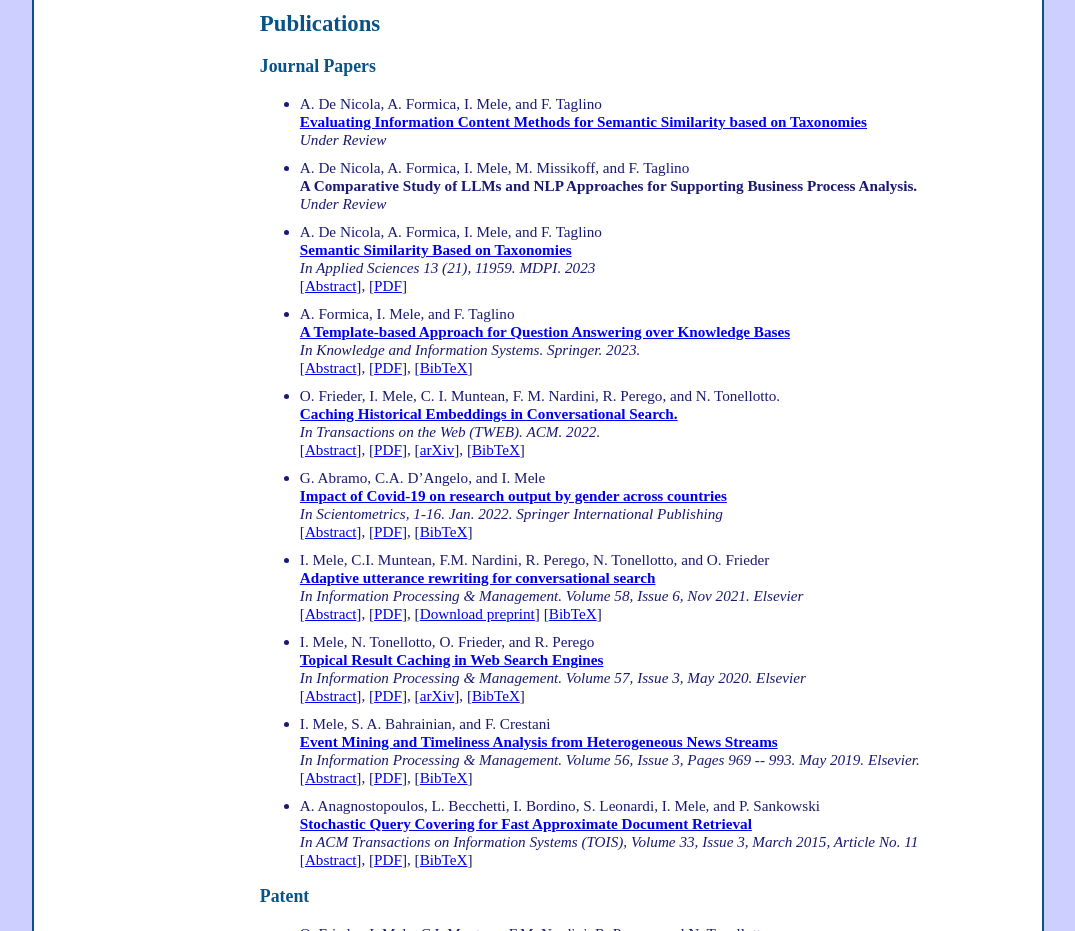
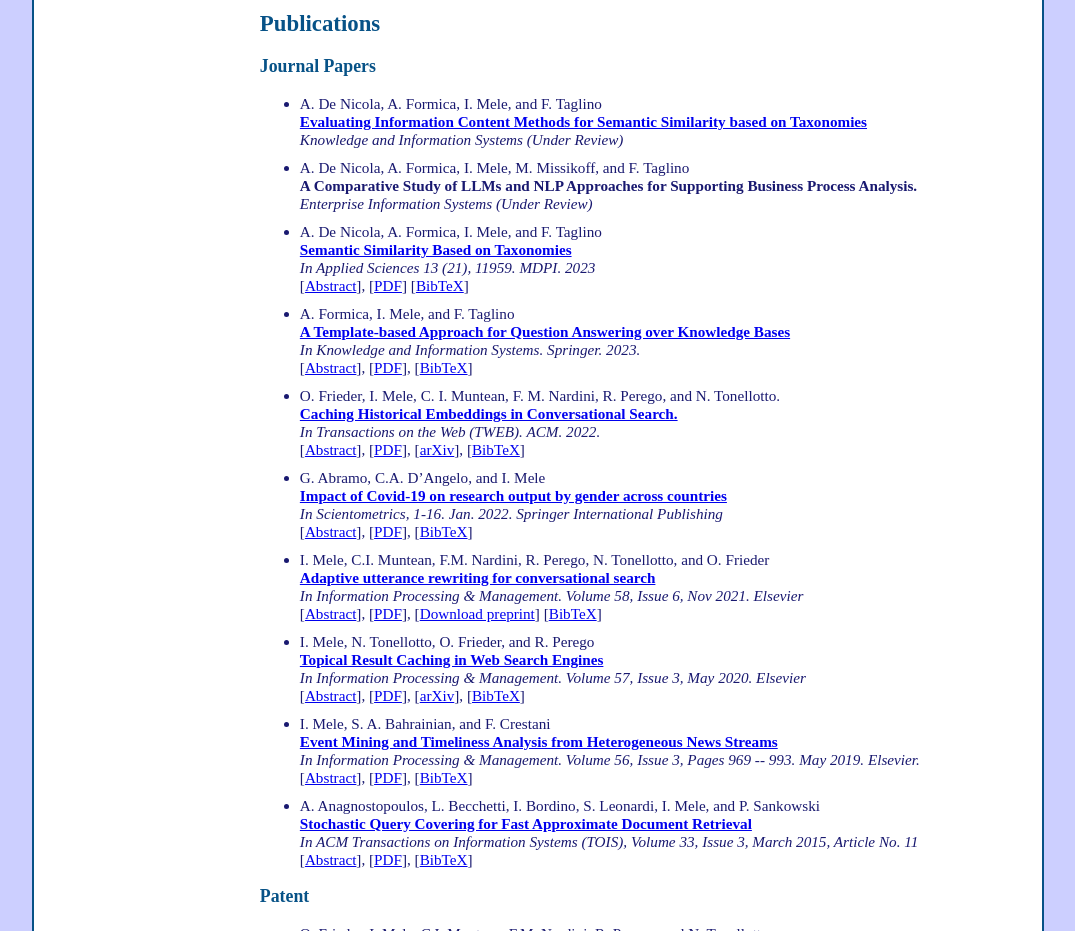
Before and after one commit to idamele/idamele.github.io, a plain HTML site: page index.html in a window 1280 px wide. Shown: the part 1440-2371 px from the top of the page, without its empty margins (102-1177 px from the left). Drawn offline with Linux system fonts and the light colour scheme; a script that the page names is missing.

Commit message:
Update index.html

```diff
--- a/index.html
+++ b/index.html
@@ -143,21 +143,23 @@ PUBLIC "-//W3C//DTD XHTML 1.0 Strict//EN"
 		<li>A. De Nicola, A. Formica, I. Mele, and F. Taglino <br />
 		<b><a href="https://assets-eu.researchsquare.com/files/rs-4455496/v1_covered_6597e58d-e692-4f36-bc2d-e68fff2004f7.pdf?c=1718684505">
 			Evaluating Information Content Methods for Semantic Similarity based on Taxonomies</a></b><br />
-			<i>Under Review</i><br />
+			<i>Knowledge and Information Systems (Under Review)</i><br />
 		</li>
 
 		<li>A. De Nicola, A. Formica, I. Mele, M. Missikoff, and F. Taglino  <br />
 		<b>A Comparative Study of LLMs and NLP Approaches for Supporting Business Process Analysis.</b> <br />
-		<i>Under Review</i><br />
+		<i>Enterprise Information Systems (Under Review)</i><br />
 		</li>
+
 		<li>
 		A. De Nicola, A. Formica, I. Mele, and F. Taglino  <br />
 		<b><a href="https://www.mdpi.com/2076-3417/13/21/11959">Semantic Similarity Based on Taxonomies</a></b> <br />
 		<i>In Applied Sciences 13 (21), 11959. MDPI. 2023</i><br />
 		[<a onclick="toggle('MDPI23-DNFMT-abstract','linkMDPI23-DNFMT')" href="javascript:void(0)"><span id="link-MDPI23-DNFMT">Abstract</span></a>],
 		[<a href="https://www.mdpi.com/2076-3417/13/21/11959/pdf?version=1698911794">PDF</a>]
-		<div id="MDPI23-DNFMT-abstract" style="display: none;">
-	  	<br />
+		[<a href="javascript:void(0);" onclick="popupBib('pubs/MDPI-DFMT.bib');">BibTeX</a>]
+	  	<div id="MDPI23-DNFMT-abstract" style="display: none;">
+		<br />
 		The evaluation of the semantic similarity of concepts organized according to taxonomies is a long-standing problem in computer science and has attracted great attention from researchers over the decades. In this regard, the notion of information content plays a key role, and semantic similarity measures based on it are still on the rise. In this review, we address the methods for evaluating the semantic similarity between either concepts or sets of concepts belonging to a taxonomy that, often, in the literature, adopt different notations and formalisms. The results of this systematic literature review provide researchers and academics with insight into the notions that the methods discussed have in common through the use of the same notation, as well as their differences, overlaps, and dependencies, and, in particular, the role of the notion of information content in the evaluation of semantic similarity. Furthermore, in this review, a comparative analysis of the methods for evaluating the semantic similarity between sets of concepts is provided.
 		</div>
 		</li>
```
